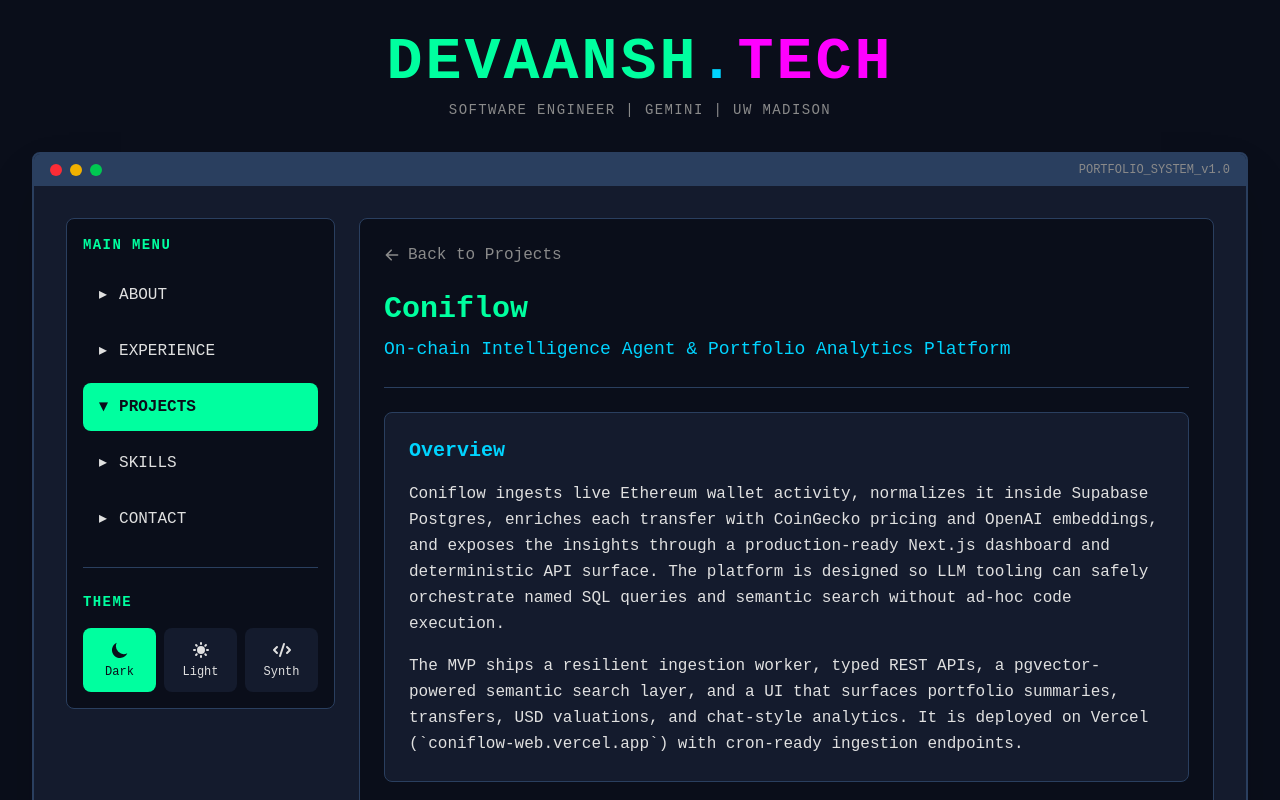
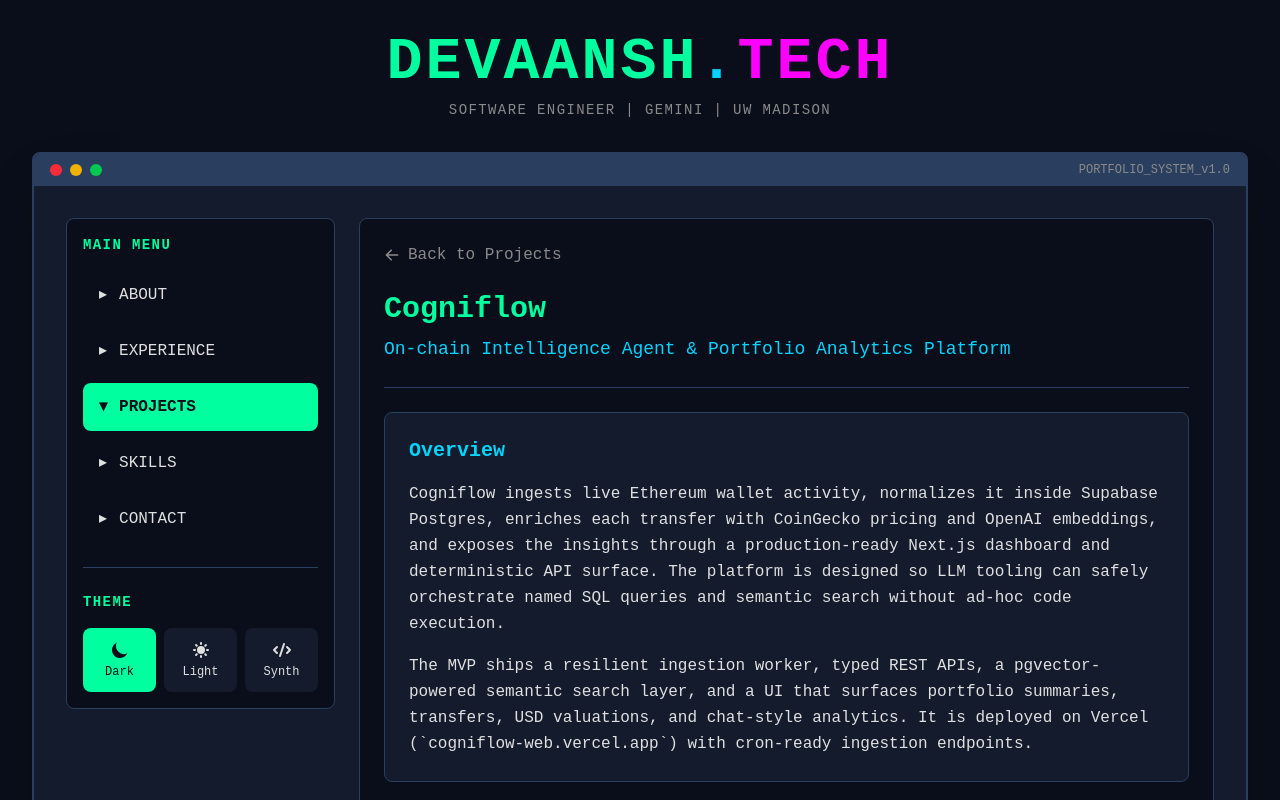
Before and after one commit to devaanshsinha/portfolio, a Next.js app: page /projects/cogniflow in a window 1280 px wide. Shown: the top 800 px of the page. Built offline with nearby package versions, Linux system fonts and the light colour scheme.

Commit message:
updated naming error

```diff
--- a/src/app/projects/cogniflow/page.tsx
+++ b/src/app/projects/cogniflow/page.tsx
@@ -2,7 +2,7 @@ import PortfolioLayout from '../../components/PortfolioLayout';
 import Link from 'next/link';
 import { HiArrowLeft, HiExternalLink, HiOutlineChip, HiOutlineCollection, HiCode } from 'react-icons/hi';
 
-export default function Coniflow() {
+export default function Cogniflow() {
   return (
     <PortfolioLayout>
       <div className="space-y-6">
@@ -18,7 +18,7 @@ export default function Coniflow() {
         {/* Project Header */}
         <div className="border-b border-[var(--console-border)] pb-6">
           <h1 className="text-2xl sm:text-3xl font-bold text-[var(--console-primary)] mb-2">
-            Coniflow
+            Cogniflow
           </h1>
           <p className="text-lg text-[var(--console-secondary)]">
             On-chain Intelligence Agent & Portfolio Analytics Platform
@@ -29,7 +29,7 @@ export default function Coniflow() {
         <div className="bg-[var(--console-bg-light)] p-6 rounded-lg border border-[var(--console-border)] space-y-4">
           <h2 className="text-xl font-bold text-[var(--console-secondary)]">Overview</h2>
           <p className="text-[var(--console-text)] leading-relaxed">
-            Coniflow ingests live Ethereum wallet activity, normalizes it inside Supabase Postgres, enriches each transfer
+            Cogniflow ingests live Ethereum wallet activity, normalizes it inside Supabase Postgres, enriches each transfer
             with CoinGecko pricing and OpenAI embeddings, and exposes the insights through a production-ready Next.js
             dashboard and deterministic API surface. The platform is designed so LLM tooling can safely orchestrate named SQL
             queries and semantic search without ad-hoc code execution.
@@ -37,7 +37,7 @@ export default function Coniflow() {
           <p className="text-[var(--console-text)] leading-relaxed">
             The MVP ships a resilient ingestion worker, typed REST APIs, a pgvector-powered semantic search layer, and a UI
             that surfaces portfolio summaries, transfers, USD valuations, and chat-style analytics. It is deployed on Vercel
-            (`coniflow-web.vercel.app`) with cron-ready ingestion endpoints.
+            (`cogniflow-web.vercel.app`) with cron-ready ingestion endpoints.
           </p>
         </div>
 
@@ -154,7 +154,7 @@ export default function Coniflow() {
             <MetricCard value="3" label="Automated jobs (ingestion, pricing, embeddings) deployable via cron" />
           </div>
           <p className="text-sm text-[var(--console-text-dim)]">
-            Coniflow has been validated against Sepolia and mainnet wallets, ensuring deterministic ingestion, pricing parity, and semantic insights across diverse token flows.
+            Cogniflow has been validated against Sepolia and mainnet wallets, ensuring deterministic ingestion, pricing parity, and semantic insights across diverse token flows.
           </p>
         </div>
 
@@ -180,7 +180,7 @@ export default function Coniflow() {
         {/* Links */}
         <div className="flex gap-4 flex-wrap">
           <a
-            href="https://coniflow-web.vercel.app"
+            href="https://cogniflow-web.vercel.app"
             target="_blank"
             rel="noopener noreferrer"
             className="px-6 py-3 bg-[var(--console-primary)] text-[var(--console-bg)] font-bold rounded-lg hover:bg-[var(--console-secondary)] transition-colors flex items-center gap-2"
--- a/src/app/projects/page.tsx
+++ b/src/app/projects/page.tsx
@@ -15,7 +15,7 @@ interface Project {
 export default function Projects() {
   const projects: Project[] = [
     {
-      title: "Coniflow",
+      title: "Cogniflow",
       description: "An on-chain intelligence agent that ingests Ethereum wallet activity into Supabase Postgres, enriches it with CoinGecko pricing and OpenAI embeddings, and exposes deterministic APIs, a Next.js dashboard, and chat tooling for semantic portfolio insights.",
       technologies: ["Next.js", "TypeScript", "Supabase", "PostgreSQL", "pgvector", "OpenAI", "CoinGecko", "Ethereum"],
       category: "Web3 Analytics Platform",
```
